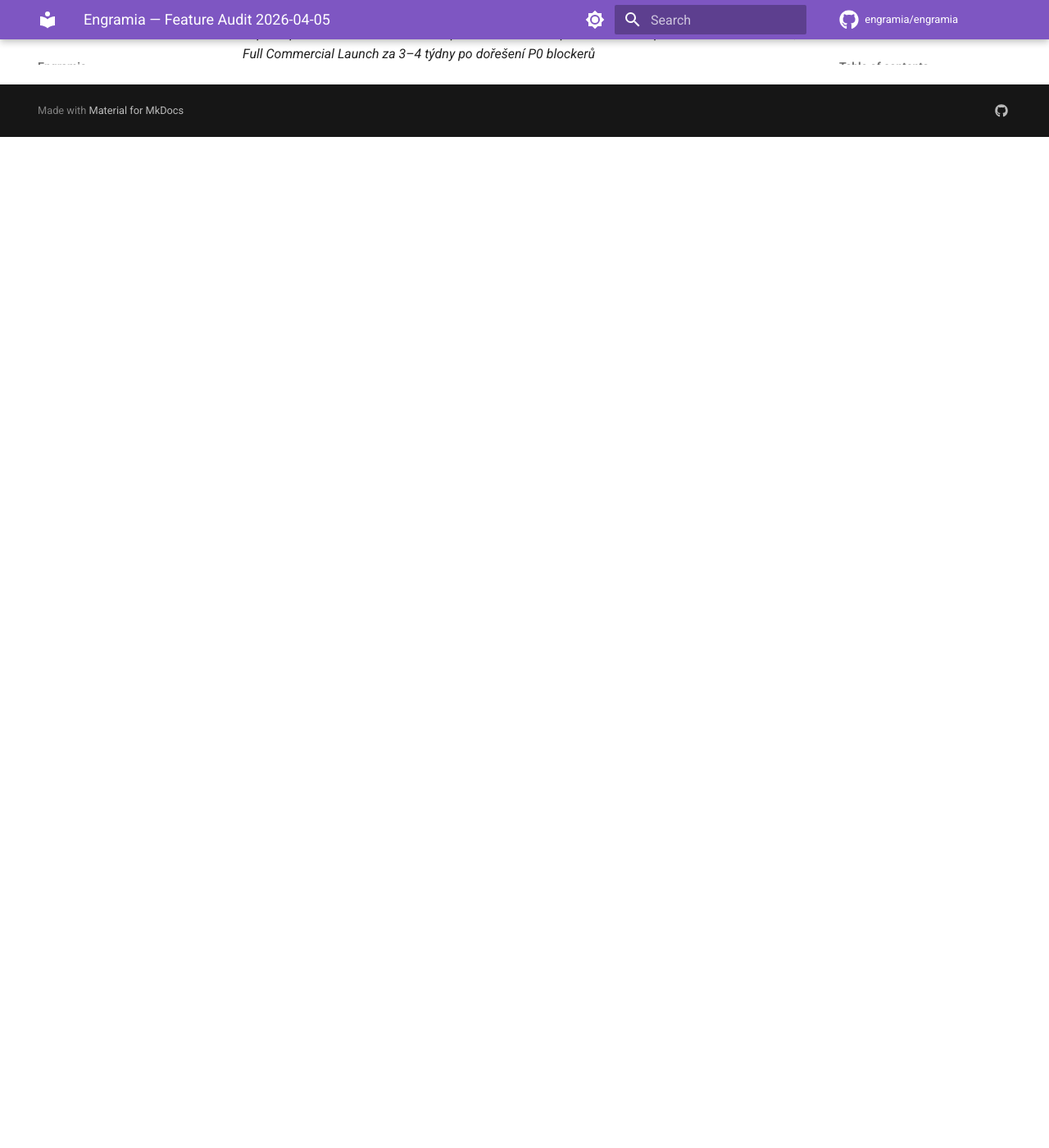
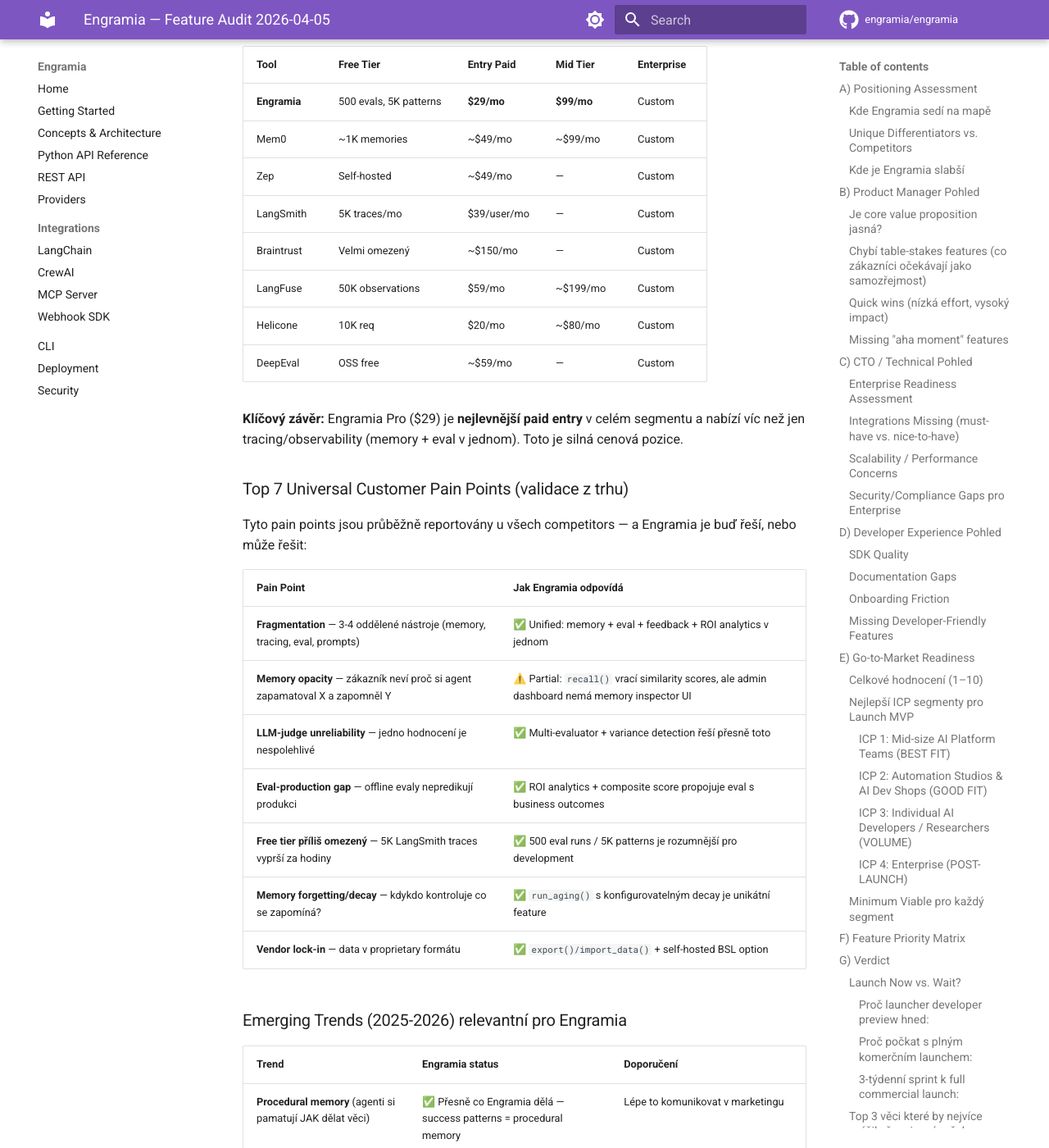
Before and after one commit to engramia/engramia, an MkDocs documentation site: the page built from docs/feature-audit-2026-04-05.md, in a window 1280 px wide and 1400 px high, scrolled down 14896 px. Shown: the whole window at 82% size. Built offline with MkDocs 1.6.1 and Material for MkDocs 9.7.7, drawn with Linux system fonts in a browser that asks for light colours; comment, search, counter and statistics services are not loaded; before the commit the page ends 15063 px from its top, so only the background shows below that; some of the changed text lies outside the part shown.

Commit message:
docs: enrich feature audit with competitive pricing + pain points + trends
Add pricing benchmark table (Engramia Pro $29 is cheapest entry in segment),
7 universal customer pain points with Engramia's response, emerging trends
analysis (procedural memory, memory regression testing, multi-agent sharing),
and memory quality metrics gap.

Source: web research competitive intelligence.

Co-Authored-By: Claude Sonnet 4.6 <noreply@anthropic.com>

```diff
--- a/docs/feature-audit-2026-04-05.md
+++ b/docs/feature-audit-2026-04-05.md
@@ -388,6 +388,47 @@ Největší risk u developer tools je obscurita. Engramia má naprosto unikátn
 4. Validovaný vlastním agentem v produkci (**93% claim s benchmarkem**)
 5. **MCP server** — zatím nikdo jiný nemá native MCP integrace v tomto space
 
+### Pricing Benchmark
+
+| Tool | Free Tier | Entry Paid | Mid Tier | Enterprise |
+|---|---|---|---|---|
+| **Engramia** | 500 evals, 5K patterns | **$29/mo** | **$99/mo** | Custom |
+| Mem0 | ~1K memories | ~$49/mo | ~$99/mo | Custom |
+| Zep | Self-hosted | ~$49/mo | — | Custom |
+| LangSmith | 5K traces/mo | $39/user/mo | — | Custom |
+| Braintrust | Velmi omezený | ~$150/mo | — | Custom |
+| LangFuse | 50K observations | $59/mo | ~$199/mo | Custom |
+| Helicone | 10K req | $20/mo | ~$80/mo | Custom |
+| DeepEval | OSS free | ~$59/mo | — | Custom |
+
+**Klíčový závěr:** Engramia Pro ($29) je **nejlevnější paid entry** v celém segmentu a nabízí víc než jen tracing/observability (memory + eval v jednom). Toto je silná cenová pozice.
+
+### Top 7 Universal Customer Pain Points (validace z trhu)
+
+Tyto pain points jsou průběžně reportovány u všech competitors — a Engramia je buď řeší, nebo může řešit:
+
+| Pain Point | Jak Engramia odpovídá |
+|---|---|
+| **Fragmentation** — 3-4 oddělené nástroje (memory, tracing, eval, prompts) | ✅ Unified: memory + eval + feedback + ROI analytics v jednom |
+| **Memory opacity** — zákazník neví proč si agent zapamatoval X a zapomněl Y | ⚠️ Partial: `recall()` vrací similarity scores, ale admin dashboard nemá memory inspector UI |
+| **LLM-judge unreliability** — jedno hodnocení je nespolehlivé | ✅ Multi-evaluator + variance detection řeší přesně toto |
+| **Eval-production gap** — offline evaly nepredikují produkci | ✅ ROI analytics + composite score propojuje eval s business outcomes |
+| **Free tier příliš omezený** — 5K LangSmith traces vyprší za hodiny | ✅ 500 eval runs / 5K patterns je rozumnější pro development |
+| **Memory forgetting/decay** — kdykdo kontroluje co se zapomíná? | ✅ `run_aging()` s konfigurovatelným decay je unikátní feature |
+| **Vendor lock-in** — data v proprietary formátu | ✅ `export()/import_data()` + self-hosted BSL option |
+
+### Emerging Trends (2025-2026) relevantní pro Engramia
+
+| Trend | Engramia status | Doporučení |
+|---|---|---|
+| **Procedural memory** (agenti si pamatují JAK dělat věci) | ✅ Přesně co Engramia dělá — success patterns = procedural memory | Lépe to komunikovat v marketingu |
+| **Multi-agent shared memory** | ✅ Roadmap Phase 7 + Enterprise feature | Accelerate — competitors to nemají |
+| **Memory regression testing** | ✅ Benchmark suite (254 tasks, 98.8%) | Exponovat jako standalone feature pro CI/CD |
+| **Agent-specific evals** (ne jen RAG) | ✅ Core Engramia use case | Positioning win — Ragas/TruLens jsou RAG-only |
+| **Red-teaming automation** | ⚠️ Adversarial detection existuje (hardcoded outputs), ale není generický | Rozšířit adversarial detection na Phase 2 |
+| **Online eval** (production monitoring) | ✅ ROI analytics + Prometheus metrics | Dashboard pro real-time quality monitoring |
+| **Memory evaluation metrics** | ❌ Nová sub-kategorie — kdo první, ten vyhraje | Přidat: memory precision/recall/staleness metrics |
+
 ---
 
 *Report zpracován: 2026-04-05*
```
